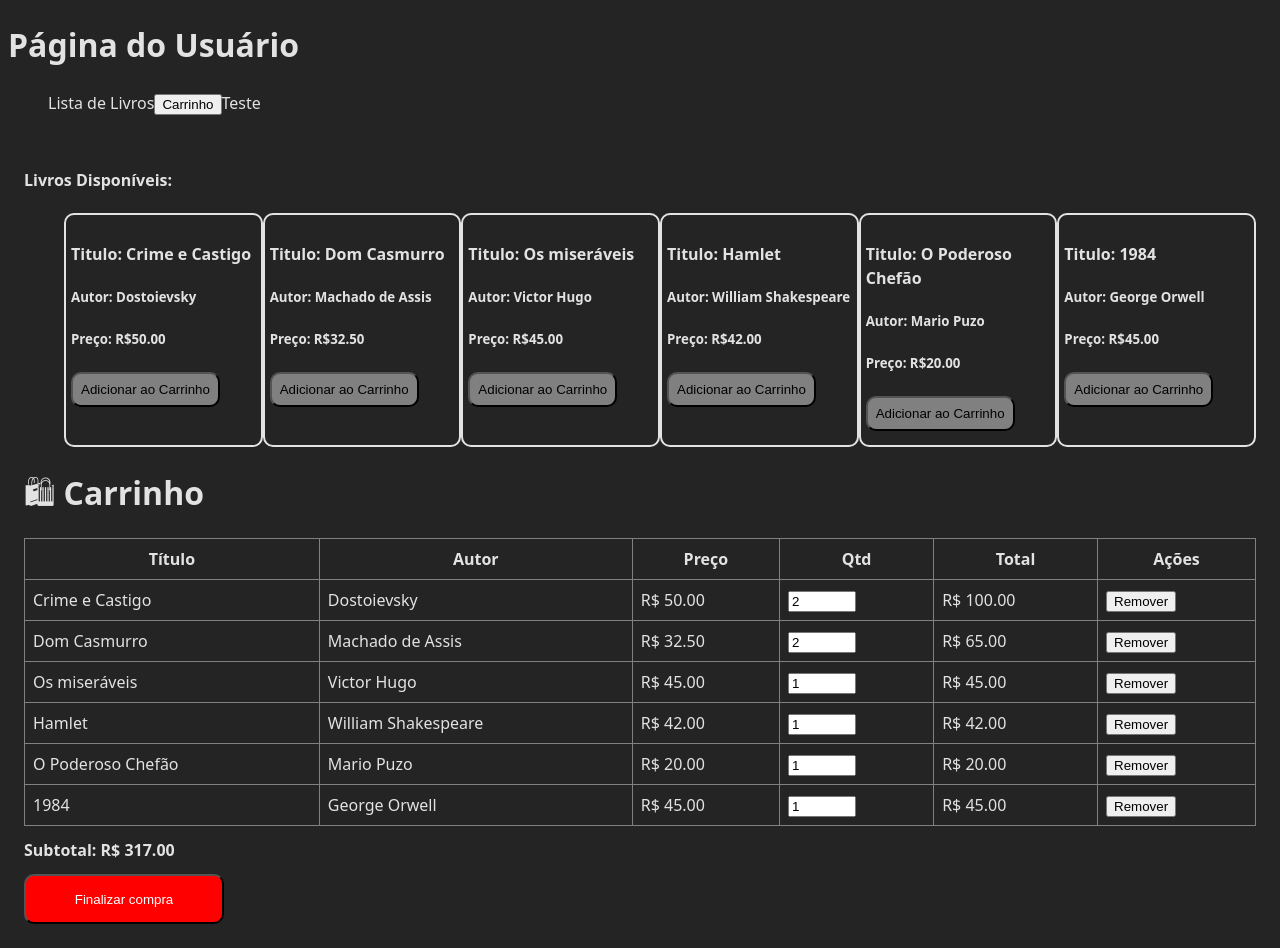
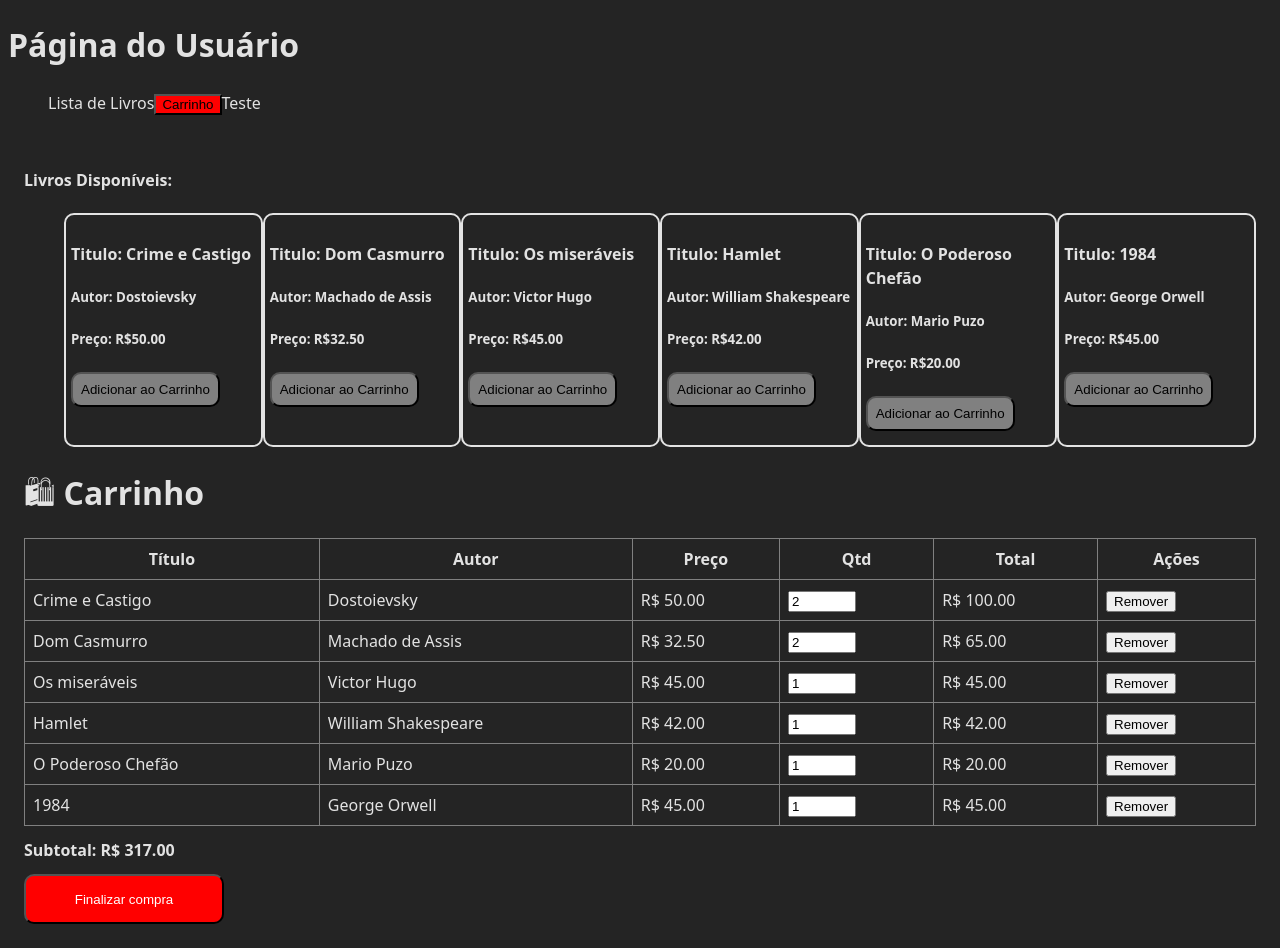
Before and after one commit to GuilhermeAyala/Livraria, a React (Vite) app: page /user in a window 1280 px wide. Built offline with nearby package versions, Linux system fonts and the light colour scheme.

Commit message:
Update Menu.jsx

```diff
--- a/src/components/Menu.jsx
+++ b/src/components/Menu.jsx
@@ -6,11 +6,10 @@ const Menu = () => {
             <ul style={{display: 'flex', listStyle: 'none'}}>
                 <li>Lista de Livros</li>
                 <li>
-                    <button class="icon-carrinho">Carrinho</button>
+                    <button style={{backgroundColor: 'red'}}>Carrinho</button>
                 </li>
                 <li>Teste</li>
             </ul>
-
         </div>
     );
 }
```
